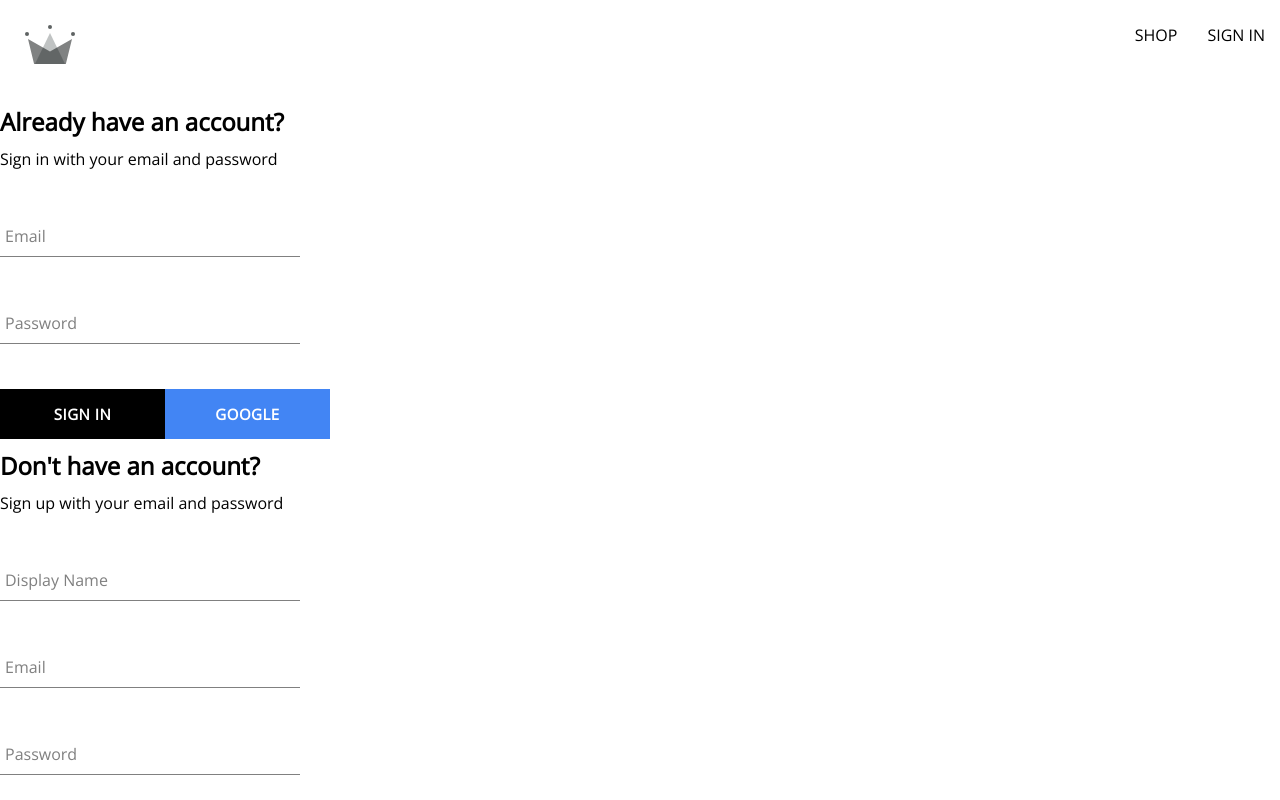
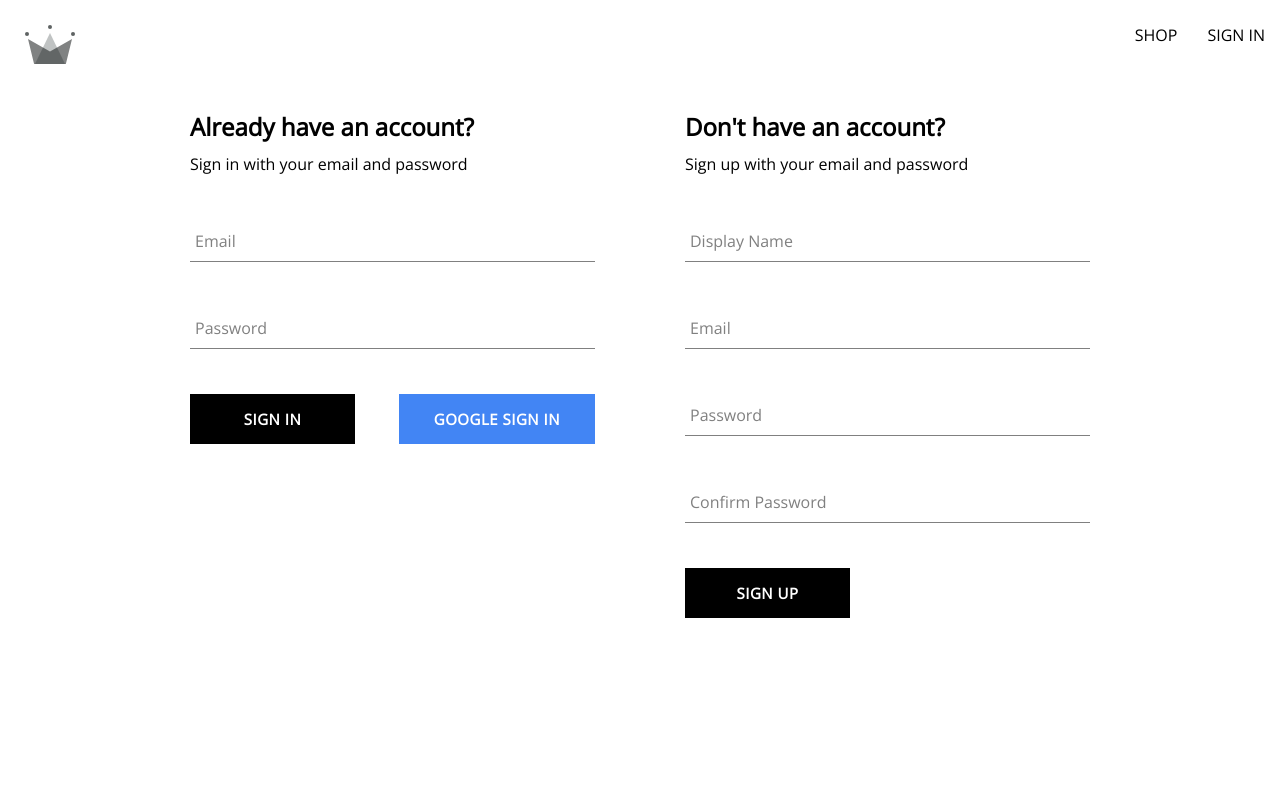
Before and after one commit to ajg0077/react-ztm-crwn-clothing, a React (Create React App) app: page /auth in a window 1280 px wide. Shown: the top 800 px of the page. Built offline with nearby package versions, Linux system fonts and the light colour scheme; a web font is replaced by a local one.

Commit message:
Finalizing Authentication Closes #23;

```diff
--- a/src/components/routes/authentication/authentication.component.jsx
+++ b/src/components/routes/authentication/authentication.component.jsx
@@ -1,9 +1,11 @@
 import SignInForm from "../../sign-in-form/sign-in-form.component";
 import SignUpForm from "../../sign-up-form/sign-up-form.component";
 
+import "./authentication.styles.scss";
+
 const Authentication = () => {
   return (
-    <div>
+    <div className="authentication-container">
       <SignInForm />
       <SignUpForm />
     </div>
--- /dev/null
+++ b/src/components/routes/authentication/authentication.styles.scss
@@ -0,0 +1,6 @@
+.authentication-container {
+  display: flex;
+  width: 900px;
+  justify-content: space-between;
+  margin: 30px auto;
+}
--- a/src/components/sign-in-form/sign-in-form.component.jsx
+++ b/src/components/sign-in-form/sign-in-form.component.jsx
@@ -34,9 +34,16 @@
       );
       console.log(response);
     } catch (error) {
-      if (error.code == "auth/email-already-in-use")
-        alert("Cannot create user, email already in use");
-      else console.log(error);
+      switch (error.code) {
+        case "auth/wrong-password":
+          alert("Incorrect Password");
+          break;
+        case "auth/user-not-found":
+          alert("User not found");
+          break;
+        default:
+          console.log(error);
+      }
     }
   };
 
@@ -73,7 +80,7 @@
         />
         <div className="buttons-container">
           <Button type="submit">Sign In</Button>
-          <Button buttonType="google" onClick={signInWithGoogle}>
+          <Button type="button" buttonType="google" onClick={signInWithGoogle}>
             Google Sign In
           </Button>
         </div>
--- a/src/components/sign-in-form/sign-in-form.styles.scss
+++ b/src/components/sign-in-form/sign-in-form.styles.scss
@@ -1,13 +1,14 @@
 .sign-up-container {
   display: flex;
   flex-direction: column;
-  width: 300px;
+  width: 45%;
+
   h2 {
     margin: 10px 0;
   }
+
+  .buttons-container {
+    display: flex;
+    justify-content: space-between;
+  }
 }
-
-.buttons-container {
-  display: flex;
-  justify-content: space-between;
-}
--- a/src/components/sign-up-form/sign-up-form.component.jsx
+++ b/src/components/sign-up-form/sign-up-form.component.jsx
@@ -29,6 +29,7 @@
 
     if (password != confirmPassword) {
       alert("Password does not match");
+      return;
     }
 
     try {
--- a/src/components/sign-up-form/sign-up-form.styles.scss
+++ b/src/components/sign-up-form/sign-up-form.styles.scss
@@ -1,7 +1,7 @@
 .sign-up-container {
   display: flex;
   flex-direction: column;
-  width: 300px;
+  width: 45%;
   h2 {
     margin: 10px 0;
   }
```
